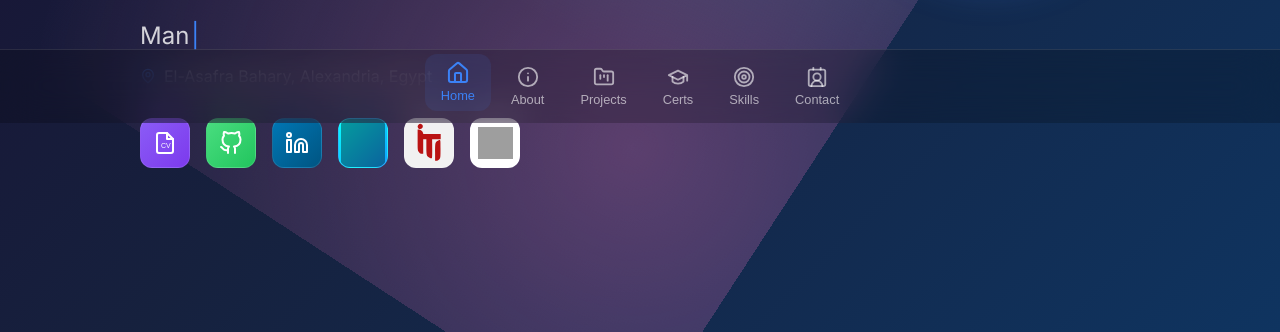
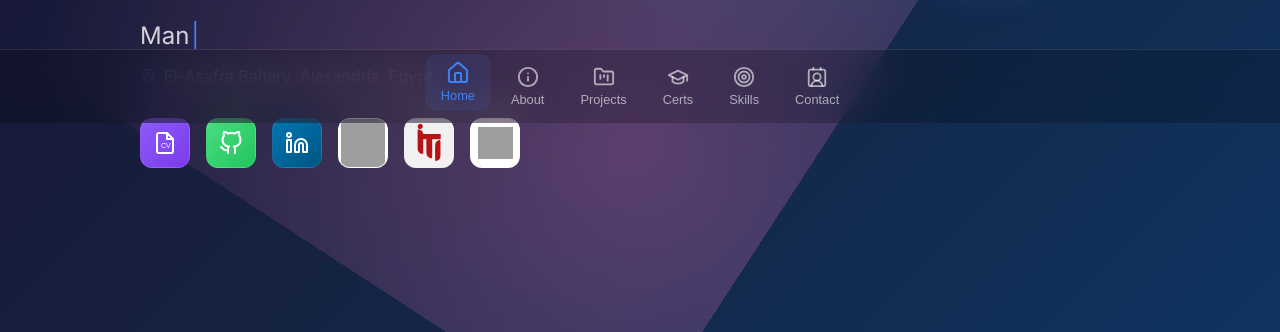
Before and after one commit to mogomaa2025/Gomaa-Portfolio-Python-Full-Stack, a Flask app: page / in a window 1280 px wide. Shown: the part 677-1009 px from the top of the page. Run offline with Flask 3, Linux system fonts and the light colour scheme; grey boxes are pictures that could not be loaded.

Commit message:
highlight2

```diff
--- a/static/styles.css
+++ b/static/styles.css
@@ -304,7 +304,7 @@ body::before {
 .social-link.cv { background: linear-gradient(135deg, #8b5cf6, #7c3aed); }
 .social-link.iti { background: #f1f1f1; color: #140101; }
 .social-link.depi { background: #ffffff; }
-.social-link.testination { background: linear-gradient(135deg, #07ffff, #0f9fff); }
+.social-link.testination { background: linear-gradient(135deg, #ffffff, #ffffff); }
 
 .social-link::before {
     content: '';
```
